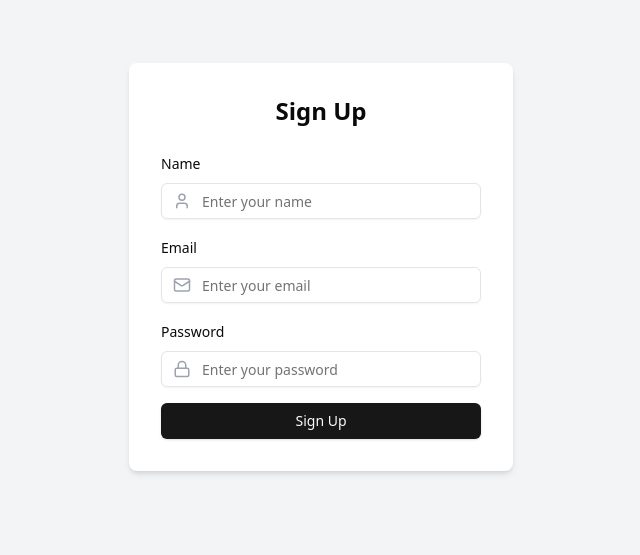
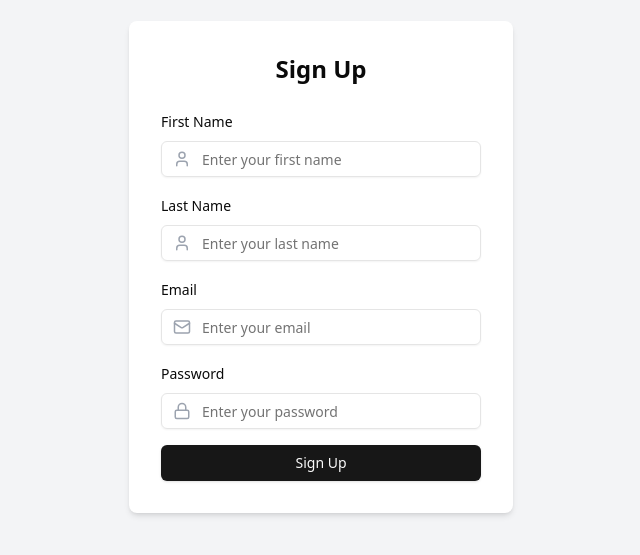
Before and after one commit to KenKot/dc-test, a React (Vite) app in the folder frontend/: page /signup in a window 1280 px wide. Shown: the part 133-688 px from the top of the page, without its empty margins (319-959 px from the left). Built offline with nearby package versions, Linux system fonts and the light colour scheme; no server answers.

Commit message:
add roles on user and routing for /deactiveated and /pending pages

```diff
--- a/frontend/src/App.jsx
+++ b/frontend/src/App.jsx
@@ -15,7 +15,10 @@ import PublicPage2 from "./pages/PublicPage2";
 import AuthLayout from "./layouts/AuthLayout";
 import WelcomePage from "./pages/WelcomePage";
 import ProfilePage from "./pages/ProfilePage";
+import AccountApprovalPending from "./pages/AccountApprovalPending";
+import AccountDeactivatedPage from "./pages/AccountDeactivatedPage";
 
+//Not logged in? You can't go to the protected routes
 const ProtectRoute = ({ children }) => {
   const { isAuthenticated, user } = useAuthStore();
   console.log(isAuthenticated, user, "<-- ProtectRoute");
@@ -23,9 +26,19 @@ const ProtectRoute = ({ children }) => {
     return <Navigate to="/login" replace />;
   }
 
+  //user.role == "pending" ? go to pending page
+  if (user.role === "pending") {
+    return <Navigate to="/account-pending" replace />;
+  }
+  //user.role == "banned" ? go to deactivated page
+  if (user.role === "banned") {
+    return <Navigate to="/account-deactivated" replace />;
+  }
+
   return children;
 };
 
+//logged in user shouldnt go to "signup/verifypassword/forgotpassword/login"
 const AuthenticatedUserRoute = ({ children }) => {
   const { isAuthenticated, user } = useAuthStore();
   if (isAuthenticated && user) {
@@ -43,6 +56,11 @@ const App = () => {
         <Route path="/" element={<WelcomePage />} />
         <Route path="/page1" element={<PublicPage1 />} />
         <Route path="/page2" element={<PublicPage2 />} />
+        <Route path="/account-pending" element={<AccountApprovalPending />} />
+        <Route
+          path="/account-deactivated"
+          element={<AccountDeactivatedPage />}
+        />
       </Route>
 
       {/* Auth Routes */}
--- /dev/null
+++ b/frontend/src/pages/AccountApprovalPending.jsx
@@ -0,0 +1,14 @@
+import React from "react";
+
+const AccountApprovalPending = () => {
+  return (
+    <div>
+      <h1>
+        Hello! Your account is awaiting to be activated. You will receieve an
+        email when it's been approved.
+      </h1>
+    </div>
+  );
+};
+
+export default AccountApprovalPending;
--- /dev/null
+++ b/frontend/src/pages/AccountDeactivatedPage.jsx
@@ -0,0 +1,9 @@
+const AccountDeactivatedPage = () => {
+  return (
+    <div>
+      <h1>This account has been deactivated</h1>
+    </div>
+  );
+};
+
+export default AccountDeactivatedPage;
--- a/frontend/src/pages/SignUpPage.jsx
+++ b/frontend/src/pages/SignUpPage.jsx
@@ -10,8 +10,10 @@ import { useNavigate } from "react-router-dom";
 
 export default function SignUpPage() {
   const [firstname, setFirstname] = useState("");
+  const [lastname, setLastname] = useState("");
   const [email, setEmail] = useState("");
   const [password, setPassword] = useState("");
+  // const [passwordConfirmation, setPasswordConfirmation] = useState("");
 
   const { signup, isLoading, error, user } = useAuthStore();
   //   console.log(user);
@@ -19,7 +21,7 @@ export default function SignUpPage() {
 
   const handleSubmit = async (e) => {
     e.preventDefault();
-    await signup(firstname, email, password);
+    await signup(firstname, lastname, email, password);
     navigate("/verify-email");
   };
 
@@ -38,7 +40,7 @@ export default function SignUpPage() {
         <h1 className="text-2xl font-bold mb-6 text-center">Sign Up</h1>
         <form onSubmit={handleSubmit} className="space-y-4">
           <div className="space-y-2">
-            <Label htmlFor="name">Name</Label>
+            <Label htmlFor="firstname">First Name</Label>
             <motion.div whileFocus="focus" variants={inputVariants}>
               <div className="relative">
                 <User
@@ -46,11 +48,32 @@ export default function SignUpPage() {
                   size={18}
                 />
                 <Input
-                  id="name"
+                  id="firstname"
                   type="text"
-                  placeholder="Enter your name"
+                  placeholder="Enter your first name"
                   value={firstname}
                   onChange={(e) => setFirstname(e.target.value)}
+                  className="pl-10"
+                  required
+                />
+              </div>
+            </motion.div>
+          </div>
+          <div className="space-y-2">
+            <Label htmlFor="lastname">Last Name</Label>
+            <motion.div whileFocus="focus" variants={inputVariants}>
+              <div className="relative">
+                <User
+                  className="absolute left-3 top-1/2 transform -translate-y-1/2 text-gray-400"
+                  size={18}
+                />
+
+                <Input
+                  id="lastname"
+                  type="text"
+                  placeholder="Enter your last name"
+                  value={lastname}
+                  onChange={(e) => setLastname(e.target.value)}
                   className="pl-10"
                   required
                 />
@@ -97,6 +120,26 @@ export default function SignUpPage() {
               </div>
             </motion.div>
           </div>
+          {/* <div className="space-y-2">
+            <Label htmlFor="password">Confirm Password</Label>
+            <motion.div whileFocus="focus" variants={inputVariants}>
+              <div className="relative">
+                <Lock
+                  className="absolute left-3 top-1/2 transform -translate-y-1/2 text-gray-400"
+                  size={18}
+                />
+                <Input
+                  id="password"
+                  type="password"
+                  placeholder="Enter your password"
+                  value={passwordConfirmation}
+                  onChange={(e) => setPasswordConfirmation(e.target.value)}
+                  className="pl-10"
+                  required
+                />
+              </div>
+            </motion.div>
+          </div> */}
           {error && <p className="text-red-500 text-sm">{error}</p>}
           <motion.div whileHover={{ scale: 1.05 }} whileTap={{ scale: 0.95 }}>
             <Button type="submit" className="w-full" disabled={isLoading}>
--- a/frontend/src/store/authStore.js
+++ b/frontend/src/store/authStore.js
@@ -9,7 +9,7 @@ export const useAuthStore = create((set, get) => ({
   isAuthenticated: false,
   isCheckingAuth: true, // like a loading state
 
-  signup: async (firstname, email, password) => {
+  signup: async (firstname, lastname, email, password) => {
     set({ isLoading: true, error: null });
 
     console.log(firstname, email, password);
@@ -19,6 +19,7 @@ export const useAuthStore = create((set, get) => ({
         BASE_URL + "/api/auth/signup",
         {
           firstname,
+          lastname,
           email,
           password,
         },
```
Also changed, not shown: 2 other files (tests, documents, lock files or other folders).
